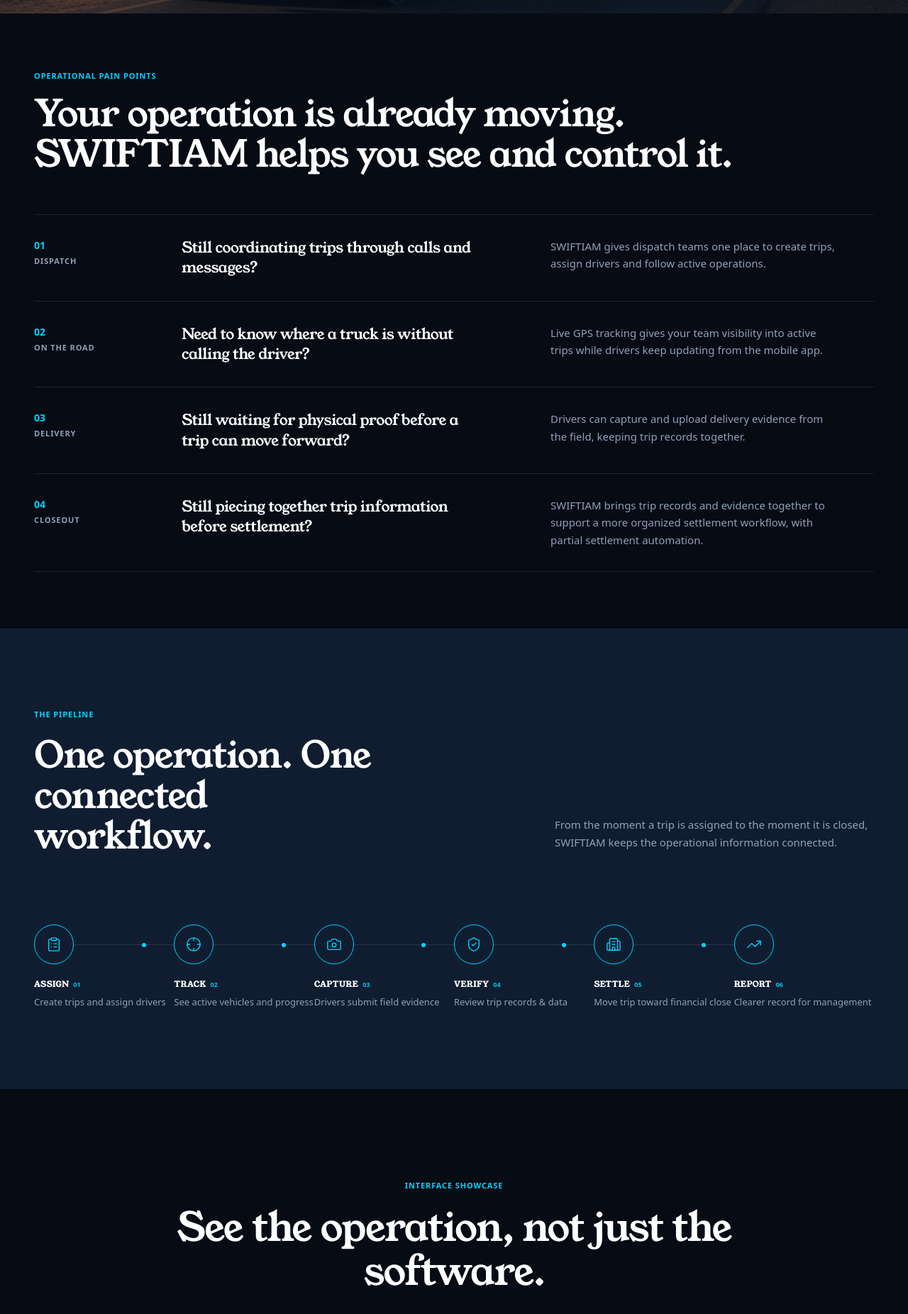
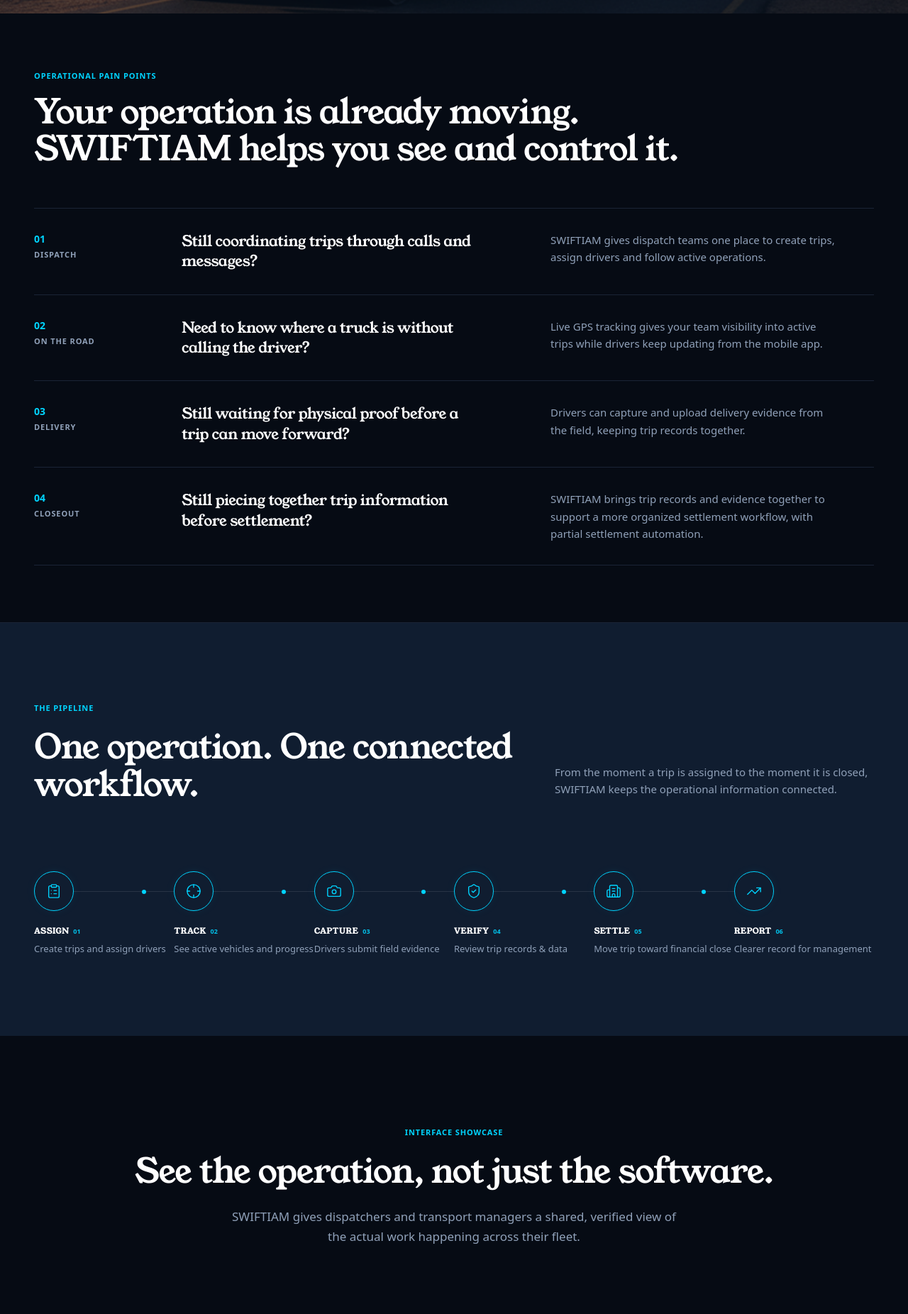
Before and after one commit to meazamisgina/Swiftam, a Next.js app: page / in a window 1280 px wide. Shown: the part 781-2633 px from the top of the page at 71% size. Built offline with nearby package versions, Linux system fonts and the light colour scheme.

Commit message:
feat: added responsivess

```diff
--- a/app/components/home/BottomCTA.tsx
+++ b/app/components/home/BottomCTA.tsx
@@ -26,7 +26,7 @@
           whileInView={{ opacity: 1, y: 0 }}
           viewport={{ once: true, margin: "-100px" }}
           transition={{ duration: 0.5, delay: 0.1 }}
-          className="font-serif text-[38px] md:text-[46px] lg:text-[52px] text-white leading-[1.1] tracking-tight mb-6 lg:whitespace-nowrap"
+          className="font-serif text-[38px] md:text-[46px] lg:text-[50px] text-white leading-[1.1] tracking-tight mb-6 lg:whitespace-nowrap"
         >
           Your operation is moving. Make it easier to manage.
         </motion.h2>
--- a/app/components/home/ConnectedWorkflow.tsx
+++ b/app/components/home/ConnectedWorkflow.tsx
@@ -71,7 +71,7 @@
               whileInView={{ opacity: 1, y: 0 }}
               viewport={{ once: true, margin: "-100px" }}
               transition={{ duration: 0.5, delay: 0.1 }}
-              className="font-serif text-[36px] md:text-[44px] lg:text-[52px] text-white leading-[1.1] tracking-tight"
+              className="font-serif text-[34px] md:text-[42px] lg:text-[48px] text-white leading-[1.1] tracking-tight"
             >
               One operation. One connected<br className="hidden md:block" /> workflow.
             </motion.h2>
--- a/app/components/home/EthiopianContext.tsx
+++ b/app/components/home/EthiopianContext.tsx
@@ -45,7 +45,7 @@
               whileInView={{ opacity: 1, y: 0 }}
               viewport={{ once: true, margin: "-100px" }}
               transition={{ duration: 0.5, delay: 0.1 }}
-              className="font-serif text-[38px] md:text-[46px] lg:text-[52px] text-white leading-[1.1] tracking-tight mb-6"
+              className="font-serif text-[34px] md:text-[42px] lg:text-[48px] text-white leading-[1.1] tracking-tight mb-6"
             >
               Built around the realities of Ethiopian<br className="hidden md:block" /> freight operations.
             </motion.h2>
--- a/app/components/home/OperationsList.tsx
+++ b/app/components/home/OperationsList.tsx
@@ -57,7 +57,7 @@
             whileInView={{ opacity: 1, y: 0 }}
             viewport={{ once: true, margin: "-100px" }}
             transition={{ duration: 0.5, delay: 0.1 }}
-            className="font-serif text-[36px] md:text-[44px] lg:text-[52px] text-white leading-[1.1] tracking-tight"
+            className="font-serif text-[34px] md:text-[42px] lg:text-[48px] text-white leading-[1.1] tracking-tight"
           >
             Your operation is already moving.<br />
             SWIFTIAM helps you see and control it.
--- a/app/components/home/SoftwareViews.tsx
+++ b/app/components/home/SoftwareViews.tsx
@@ -60,7 +60,7 @@
             whileInView={{ opacity: 1, y: 0 }}
             viewport={{ once: true, margin: "-100px" }}
             transition={{ duration: 0.5, delay: 0.1 }}
-            className="font-serif text-[38px] md:text-[48px] lg:text-[56px] text-white leading-[1.1] tracking-tight mb-6"
+            className="font-serif text-[34px] md:text-[42px] lg:text-[48px] text-white leading-[1.1] tracking-tight mb-6 lg:whitespace-nowrap"
           >
             See the operation, not just the software.
           </motion.h2>
--- a/app/components/home/UserRoles.tsx
+++ b/app/components/home/UserRoles.tsx
@@ -58,7 +58,7 @@
             whileInView={{ opacity: 1, y: 0 }}
             viewport={{ once: true, margin: "-100px" }}
             transition={{ duration: 0.5, delay: 0.1 }}
-            className="font-serif text-[38px] md:text-[48px] lg:text-[56px] text-white leading-[1.1] tracking-tight"
+            className="font-serif text-[34px] md:text-[42px] lg:text-[48px] text-white leading-[1.1] tracking-tight lg:whitespace-nowrap"
           >
             Built for the people keeping freight moving.
           </motion.h2>
```
